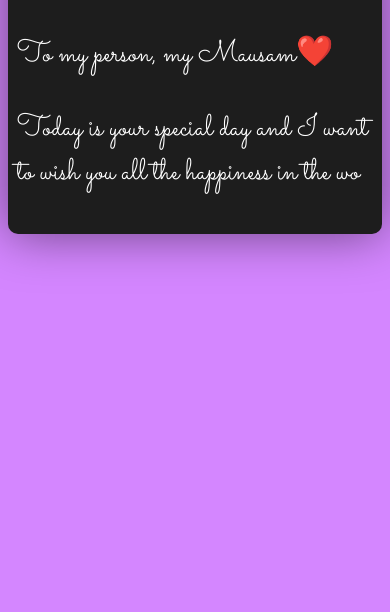
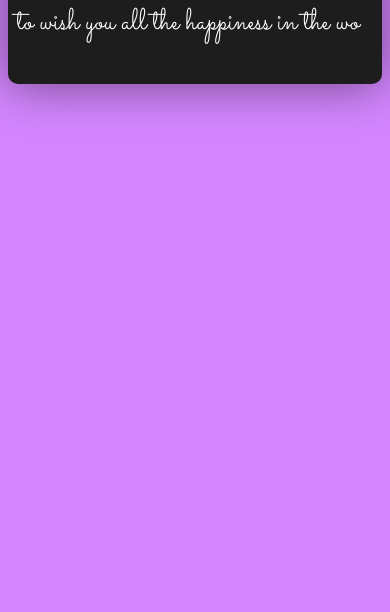
Before and after one commit to binodbit1/you, a Flask app: page /success in a window 390 px wide. Shown: the part 896-1508 px from the top of the page. After the commit the page ends 1011 px from the top, so only its background shows below. Run offline with Flask 2, Linux system fonts and the light colour scheme.

Commit message:
Update success.css

```diff
--- a/static/success.css
+++ b/static/success.css
@@ -61,8 +61,8 @@ body {
       padding: 0.3em;
     }
     .content{
-      height: calc(150vh - 8em);
-      font-size: 32px;
+      height: calc(120vh - 8em);
+      font-size: 38px;
       padding-bottom: 2em;
     }
     body{
```
